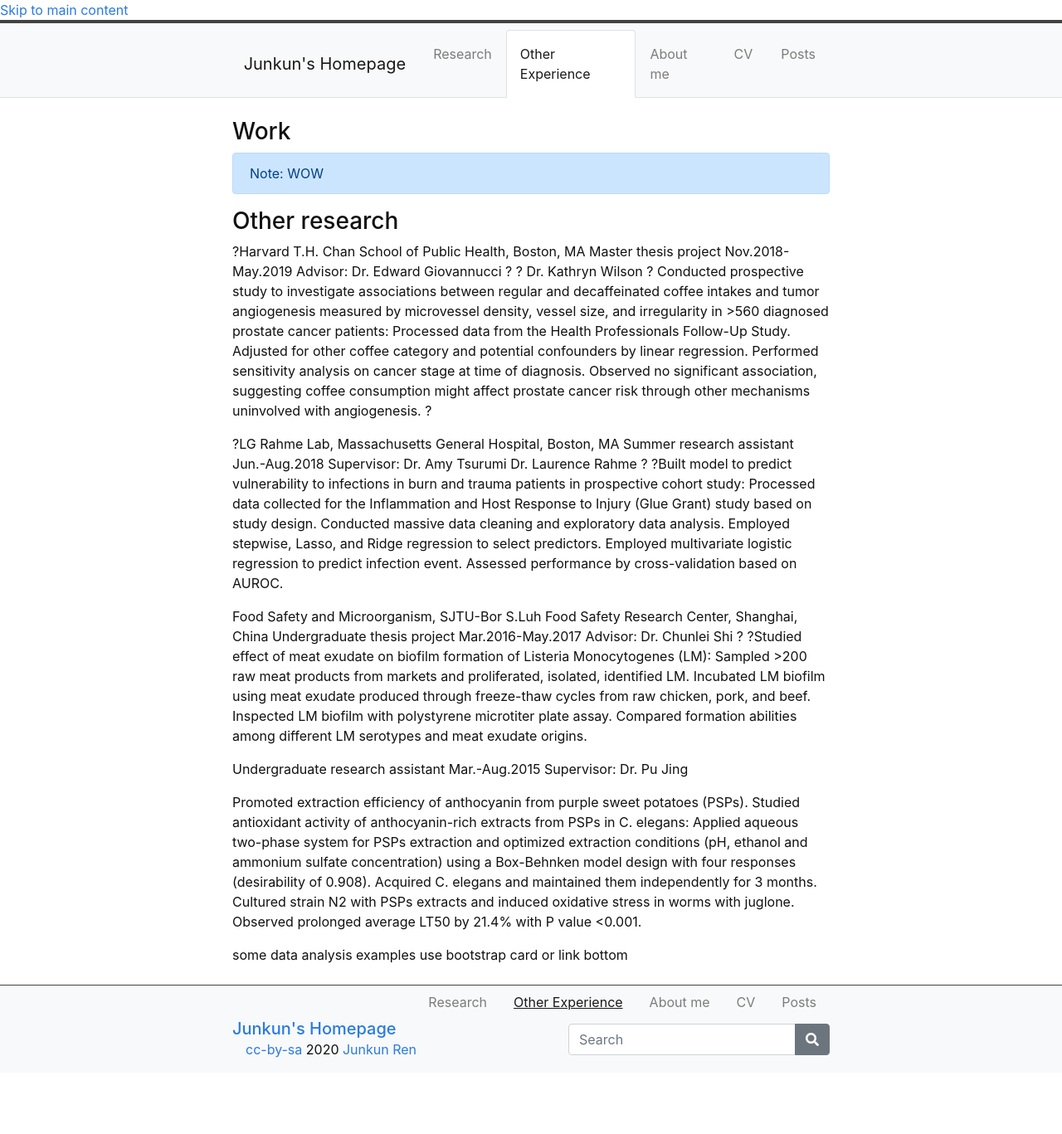
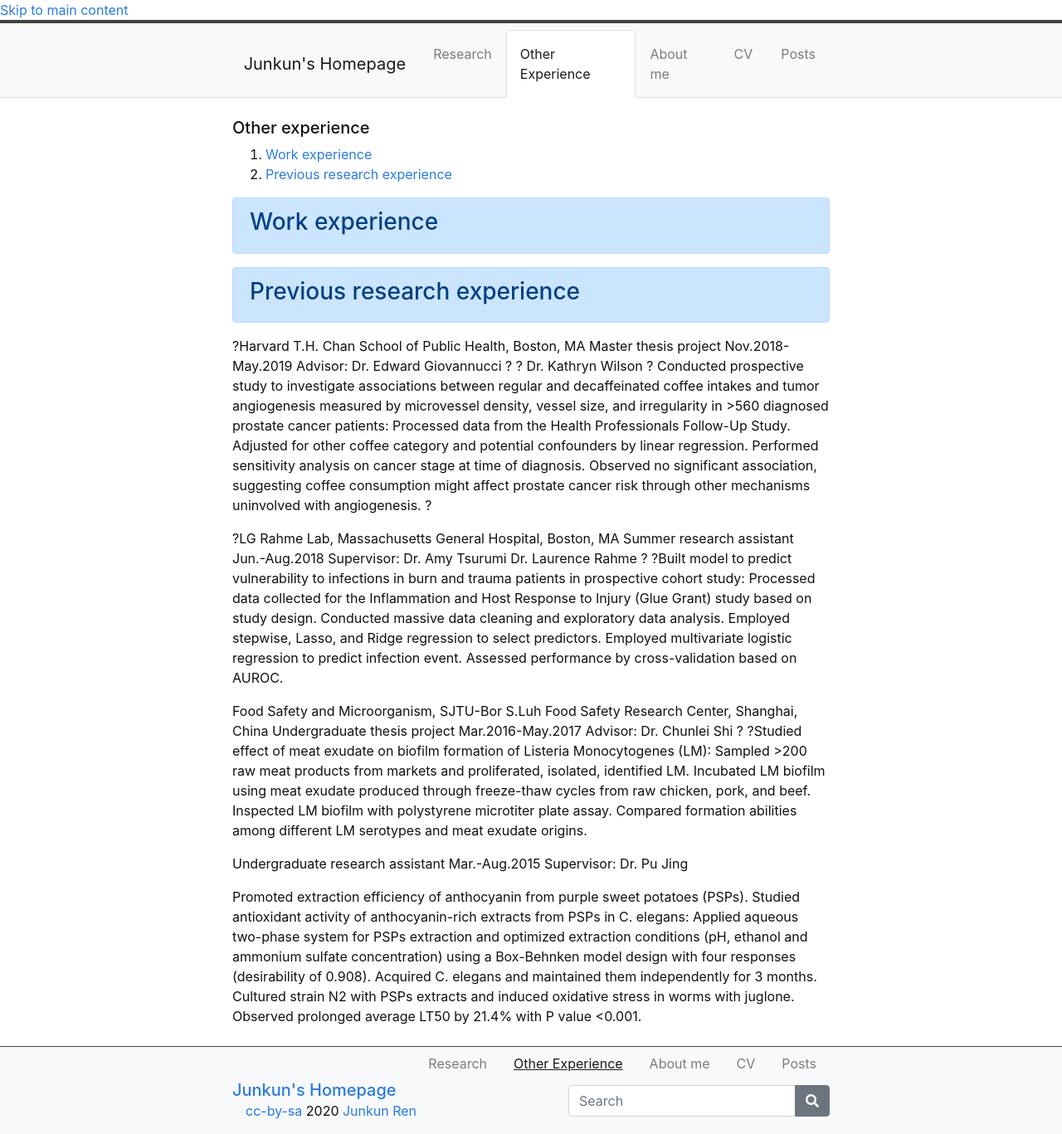
Before and after one commit to junkun-ren/PersonalWebsite, a Jekyll site: the page built from content/1-other_experience.md, in a window 1280 px wide. Shown: the whole page at 83% size. Built offline with Jekyll 4.4.1, drawn with Linux system fonts in a browser that asks for light colours; before the commit the page ends 1293 px from its top, so only the background shows below that.

Commit message:
more edits

```diff
--- a/content/1-other_experience.md
+++ b/content/1-other_experience.md
@@ -2,16 +2,21 @@
 title: Other Experience
 nav: true
 ---
+##### Other experience
+1. [Work experience](#paragraph1)
+2. [Previous research experience](#paragraph2)
 
-### Work
 
 {% capture text %}
-Note: WOW
+### Work experience <a name="paragraph1"></a>
 {% endcapture %}
 {% include alert.html text=text color=secondary %}
 
 
-### Other research
+{% capture text %}
+### Previous research experience <a name="paragraph2"></a>
+{% endcapture %}
+{% include alert.html text=text color=secondary %}
 
 ?Harvard T.H. Chan School of Public Health, Boston, MA
 Master thesis project
@@ -51,10 +56,3 @@ Supervisor: Dr. Pu Jing
 Promoted extraction efficiency of anthocyanin from purple sweet potatoes (PSPs). Studied antioxidant activity of anthocyanin-rich extracts from PSPs in C. elegans:
 Applied aqueous two-phase system for PSPs extraction and optimized extraction conditions (pH, ethanol and ammonium sulfate concentration) using a Box-Behnken model design with four responses (desirability of 0.908).
 Acquired C. elegans and maintained them independently for 3 months. Cultured strain N2 with PSPs extracts and induced oxidative stress in worms with juglone. Observed prolonged average LT50 by 21.4% with P value <0.001.
-
-
-
-
-
-some data analysis examples
-use bootstrap card or link bottom
```
Also changed, not shown: content/0-research.md (+2 -2 lines).
